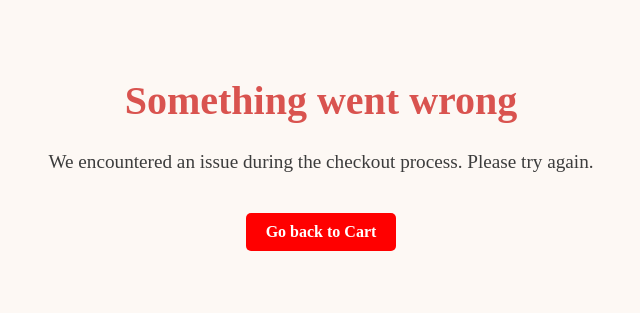
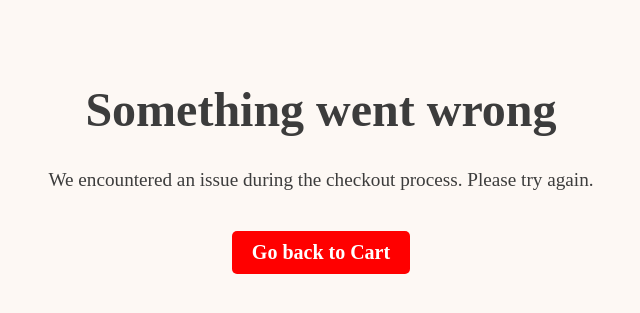
Before and after one commit to mgonzalz/doo_little-italy, a Django app: page /cart/checkout-errors/ in a window 1280 px wide. Shown: the part 58-371 px from the top of the page, without its empty margins (319-959 px from the left). Run offline with Django 4.2, Linux system fonts and the light colour scheme; some web fonts are replaced.

Commit message:
arreglos css

```diff
--- a/pizzeria/cart/static/cart/css/checkout_error.css
+++ b/pizzeria/cart/static/cart/css/checkout_error.css
@@ -13,8 +13,8 @@ body {
 
 .error-container h1 {
     font-family: 'Averia Serif Libre', serif;
-    font-size: 2.5em;
-    color: #D9534F;
+    font-size: 3em;
+    color: #3C3C3C;
 }
 
 .error-message {
@@ -36,7 +36,8 @@ a.go-back-btn {
     display: inline-block;
     margin-top: 20px;
     padding: 10px 20px;
-    background-color: #FF0000 !important; /* Aseguramos que el color de fondo sea rojo */
+    background-color: #FF0000 !important;
+    font-size: 1.25rem;
     color: white;
     text-decoration: none;
     border-radius: 5px;
--- a/pizzeria/core/templates/core/home.html
+++ b/pizzeria/core/templates/core/home.html
@@ -87,7 +87,7 @@
     </div>
     </div>
     <div class="footer-bottom">
-    © 2010 — 2020 &nbsp;&nbsp; Privacy — Terms
+    © 2010 — 2025 &nbsp;&nbsp; Privacy — Terms
     </div>
 </div>
 
```
Also changed, not shown: pizzeria/nutrition/templates/nutrition/customize.html (+4 -3 lines).
